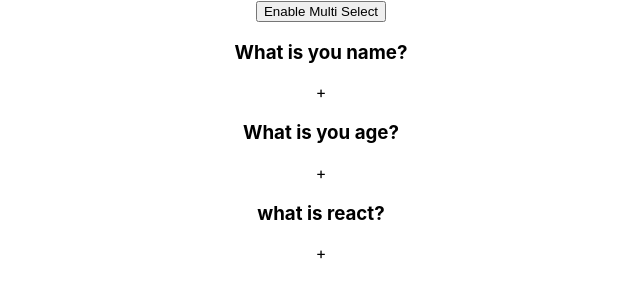
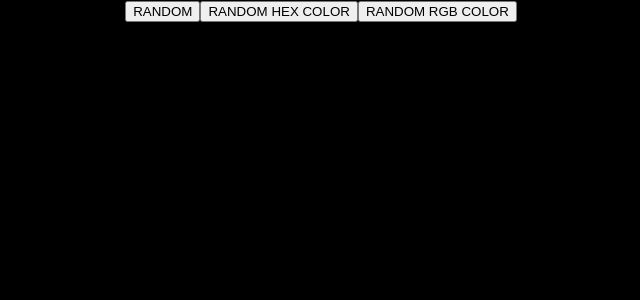
Before and after one commit to heydhruv/react_20, a React (Create React App) app: page / in a window 1280 px wide. Shown: the top 300 px of the page, without its empty margins (319-959 px from the left). Built offline with nearby package versions, Linux system fonts and the light colour scheme.

Commit message:
generate random color

```diff
--- a/src/App.js
+++ b/src/App.js
@@ -1,11 +1,14 @@
 import logo from './logo.svg';
 import './App.css';
 import Accordian from './components/accordian/accordian'
+import RandomColor from './components/RandomColor/RandomColor'
 function App() {
   return (
     <div className="App">
       {/* Accoardian */}
-      <Accordian/>
+      {/* <Accordian/> */}
+      {/*random Color*/}
+      <RandomColor/>
     </div>
   );
 }
--- /dev/null
+++ b/src/components/RandomColor/RandomColor.jsx
@@ -0,0 +1,29 @@
+import { useState } from "react"
+
+export default function RandomColor() {
+    const [typeOfColor, setTypeOfColor] = useState('hex')
+    const [color, setColor] = useState('#000000')
+
+    const generateRandomHEX = () => {
+        setTypeOfColor('hex')
+        let hexColor = '#' + Math.ceil((Math.random() * 1000000))
+        console.log(hexColor)
+        setColor(hexColor)
+    }
+    const generateRandomRGB = () => {
+        setTypeOfColor('rgb')
+        let rgbColor = 'rgb(' + Math.floor((Math.random())*256) + ',' + Math.floor((Math.random())*256) +','+ Math.floor((Math.random())*256)+')'
+        setColor(rgbColor)
+    }
+    return(
+        <div className="container" style={{
+            width : '100vw',
+            height: '100vw',
+            background: color,
+        }}>
+            <button onClick={typeOfColor === 'hex'? () => generateRandomHEX() : ()=> generateRandomRGB()}>RANDOM</button>
+            <button onClick={()=> generateRandomHEX()}>RANDOM HEX COLOR</button>
+            <button onClick={()=> generateRandomRGB()}>RANDOM RGB COLOR</button>
+        </div>
+    )
+}
```
